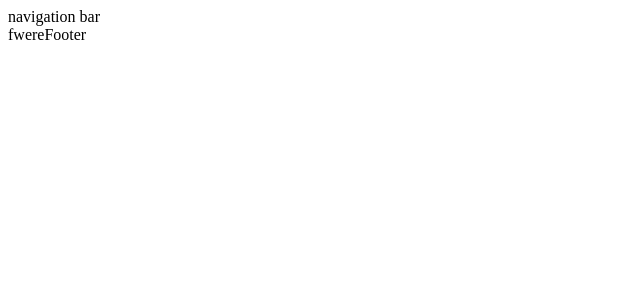
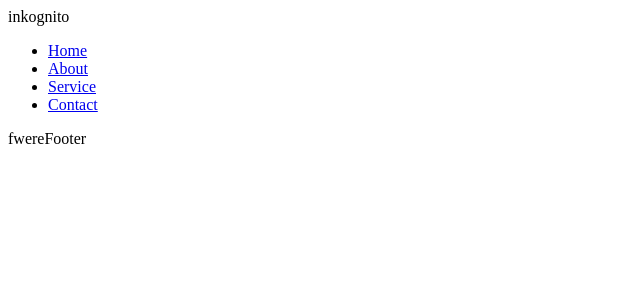
Before and after one commit to Mikebabu254/MIKE-PORTFOLIO, a React (Vite) app in the folder mike-portfolio/: page / in a window 1280 px wide. Shown: the top 300 px of the page, without its empty margins (0-640 px from the left). Built offline with nearby package versions, Linux system fonts and the light colour scheme.

Commit message:
navigation bar

```diff
--- a/mike-portfolio/src/components/NavBar.jsx
+++ b/mike-portfolio/src/components/NavBar.jsx
@@ -1,8 +1,14 @@
 function NavBar(){
     return(
-        <div>
-            navigation bar
-        </div>
+        <nav className="navBar">
+            <div className="logo">inkognito</div>
+            <ul className="nav-link">
+                <li><a href="/">Home</a></li>
+                <li><a href="/about">About</a></li>
+                <li><a href="/service">Service</a></li>
+                <li><a href="/contact">Contact</a></li>
+            </ul>
+        </nav>
     );
 }
 
```
